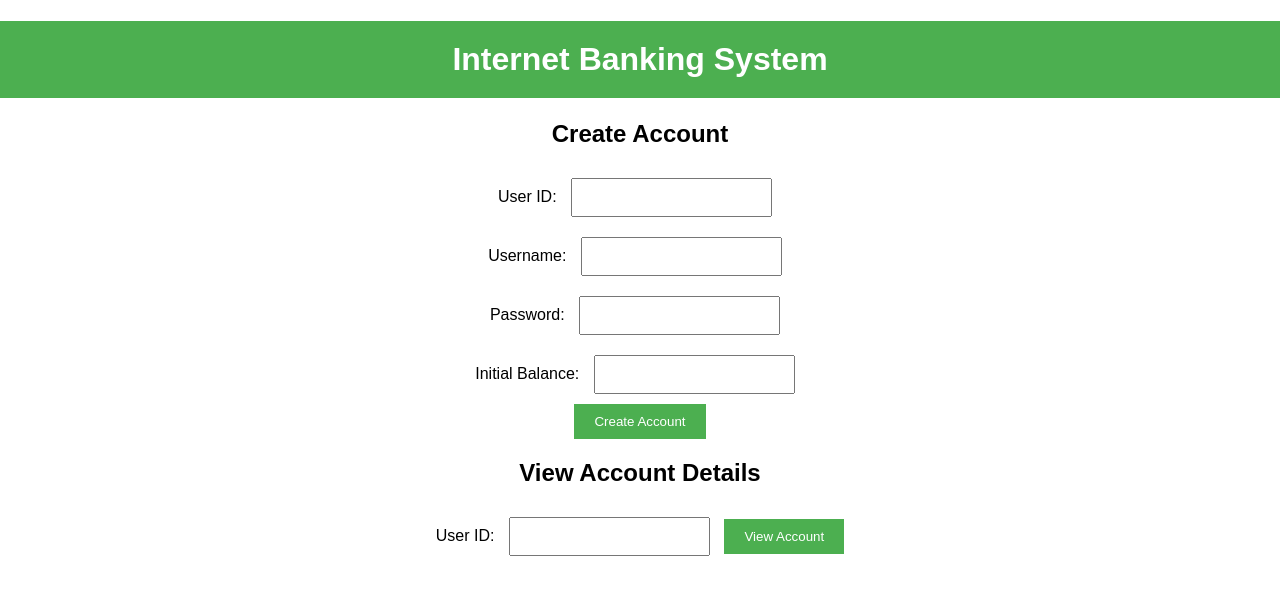
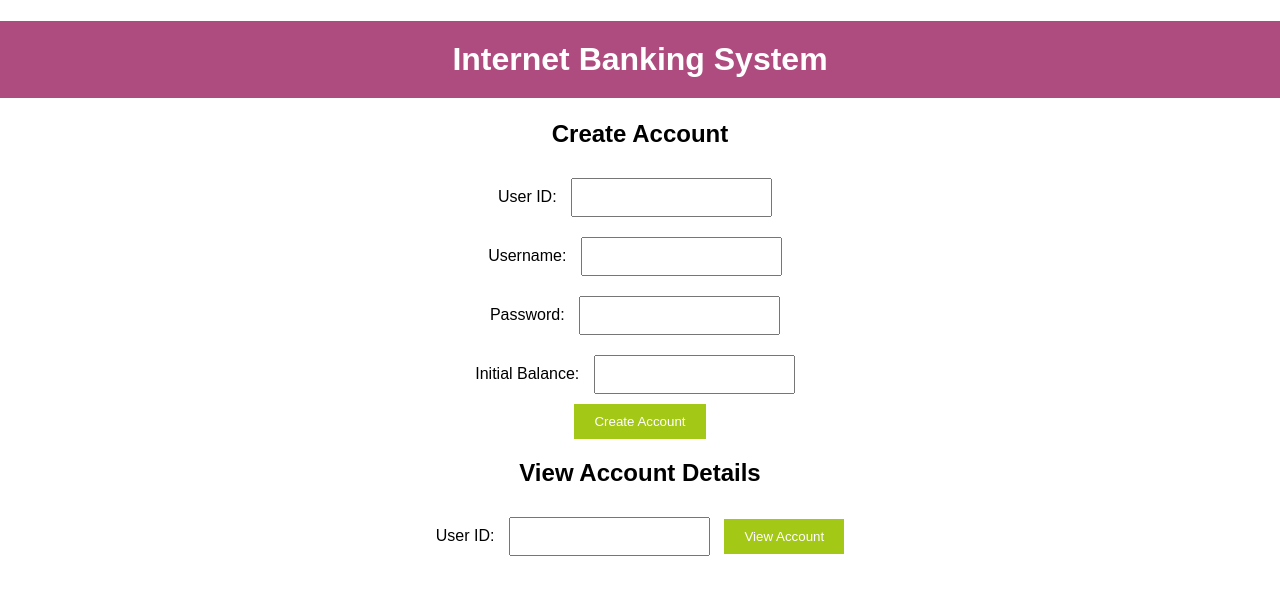
Before and after one commit to Selvarani-21/PROJECT_IBS, a website: page Index.html in a window 1280 px wide. Drawn offline with Linux system fonts and the light colour scheme.

Commit message:
corrections

```diff
--- a/Style.css
+++ b/Style.css
@@ -6,7 +6,7 @@ body {
   }
 
   h1 {
-    background-color: #4CAF50;
+    background-color: #af4c7f;
     color: white;
     padding: 20px 0;
   }
@@ -22,12 +22,12 @@ body {
 
   button {
     padding: 10px 20px;
-    background-color: #4CAF50;
+    background-color: #a4c816;
     color: white;
     border: none;
     cursor: pointer;
   }
 
   button:hover {
-    background-color: #45a049;
+    background-color: #a4c816;
   }
```
